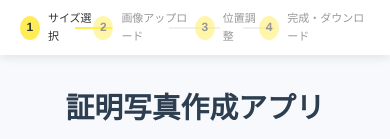
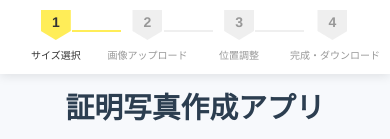
Before and after one commit to torusk/id-photo-app, a React (Create React App) app: page / in a window 390 px wide. Shown: the top 139 px of the page. Built offline with nearby package versions, Linux system fonts and the light colour scheme.

Commit message:
動画画角変更、ヘッダー見やすく

```diff
--- a/src/App.css
+++ b/src/App.css
@@ -571,7 +571,7 @@ h3 {
   width: 100%;
   background-color: rgba(255, 255, 255, 0.95);
   box-shadow: 0 2px 10px rgba(0, 0, 0, 0.1);
-  padding: 10px 0;
+  padding: 15px 0;
   z-index: 1000;
   transition: all 0.3s ease;
 }
@@ -580,52 +580,72 @@ h3 {
   max-width: 800px;
   margin: 0 auto;
   display: flex;
-  justify-content: space-between;
+  justify-content: space-around;
   align-items: center;
   padding: 0 20px;
 }
 
 .step-item {
   display: flex;
+  flex-direction: column;
   align-items: center;
   position: relative;
   cursor: pointer;
   opacity: 0.5;
   transition: all 0.3s ease;
+  margin: 0 5px;
+  width: 23%;
 }
 
 .step-item.active {
   opacity: 1;
 }
 
-.step-number {
-  width: 30px;
-  height: 30px;
-  background-color: #ffed58;
-  border-radius: 50%;
+/* ペナント型のステップインジケーター */
+.step-pennant {
+  width: 40px;
+  height: 40px;
+  background-color: #e0e0e0;
+  clip-path: polygon(0 0, 100% 0, 100% 70%, 50% 100%, 0 70%);
   display: flex;
   justify-content: center;
   align-items: center;
+  margin-bottom: 8px;
+  position: relative;
+}
+
+.step-item.active .step-pennant {
+  background-color: #ffed58;
+}
+
+.step-number {
+  font-size: 16px;
   font-weight: bold;
-  margin-right: 8px;
+  position: relative;
+  top: -5px;
 }
 
 .step-title {
   font-size: 14px;
   font-weight: 500;
+  text-align: center;
+  width: 100%;
+  white-space: nowrap;
 }
 
-.step-connector {
+/* ステップ間の線は各ステップのアフターで実装 */
+.step-item:not(:last-child)::after {
+  content: "";
   position: absolute;
-  right: -35%;
-  top: 50%;
-  transform: translateY(-50%);
+  top: 20px;
+  right: -50%;
+  width: 100%;
   height: 2px;
-  width: 70%;
   background-color: #e0e0e0;
+  z-index: -1;
 }
 
-.step-item.active .step-connector {
+.step-item.active:not(:last-child)::after {
   background-color: #ffed58;
 }
 
@@ -641,7 +661,7 @@ h3 {
 }
 
 .video-wrapper {
-  max-width: 700px;
+  max-width: 800px;
   margin: 30px auto;
   box-shadow: 0 4px 15px rgba(0, 0, 0, 0.15);
   border-radius: 10px;
@@ -680,19 +700,32 @@ h3 {
     padding: 8px 12px;
   }
 
-  .step-title {
-    font-size: 11px;
+  /* ヘッダーのレスポンシブ対応 */
+  .step-pennant {
+    width: 30px;
+    height: 30px;
   }
 
   .step-number {
-    width: 24px;
-    height: 24px;
-    font-size: 12px;
+    font-size: 14px;
+    top: -3px;
   }
 
-  .step-connector {
-    width: 50%;
-    right: -25%;
+  .step-title {
+    font-size: 10px;
+  }
+
+  .sticky-header {
+    padding: 10px 0;
+  }
+
+  .steps-indicator {
+    padding: 0 10px;
+  }
+
+  .step-item:not(:last-child)::after {
+    right: -30%;
+    width: 60%;
   }
 
   .video-intro-container {
--- a/src/App.js
+++ b/src/App.js
@@ -8,7 +8,6 @@ import TemplateStep from "./components/TemplateStep";
 import UploadStep from "./components/UploadStep";
 import CropStep from "./components/CropStep";
 import ResultStep from "./components/ResultStep";
-import FlowGuide from "./components/FlowGuide";
 import StickyHeader from "./components/StickyHeader";
 import VideoIntro from "./components/VideoIntro";
 import Loading from "./components/Loading";
@@ -338,9 +337,6 @@ const App = () => {
       {/* 動画紹介セクション */}
       <VideoIntro />
 
-      {/* 利用の流れガイド */}
-      <FlowGuide activeStep={activeStep} />
-
       {/* STEP 1: テンプレート選択 */}
       <div
         ref={templateSectionRef}
--- a/src/components/StickyHeader.js
+++ b/src/components/StickyHeader.js
@@ -19,9 +19,10 @@ const StickyHeader = ({ activeStep, onStepClick }) => {
             className={`step-item ${activeStep >= step.id ? "active" : ""}`}
             onClick={() => onStepClick(step.id)}
           >
-            <div className="step-number">{step.id}</div>
+            <div className="step-pennant">
+              <span className="step-number">{step.id}</span>
+            </div>
             <div className="step-title">{step.title}</div>
-            {step.id < steps.length && <div className="step-connector"></div>}
           </div>
         ))}
       </div>
```
Also changed, not shown: 1 other file (tests, documents, lock files or other folders).
